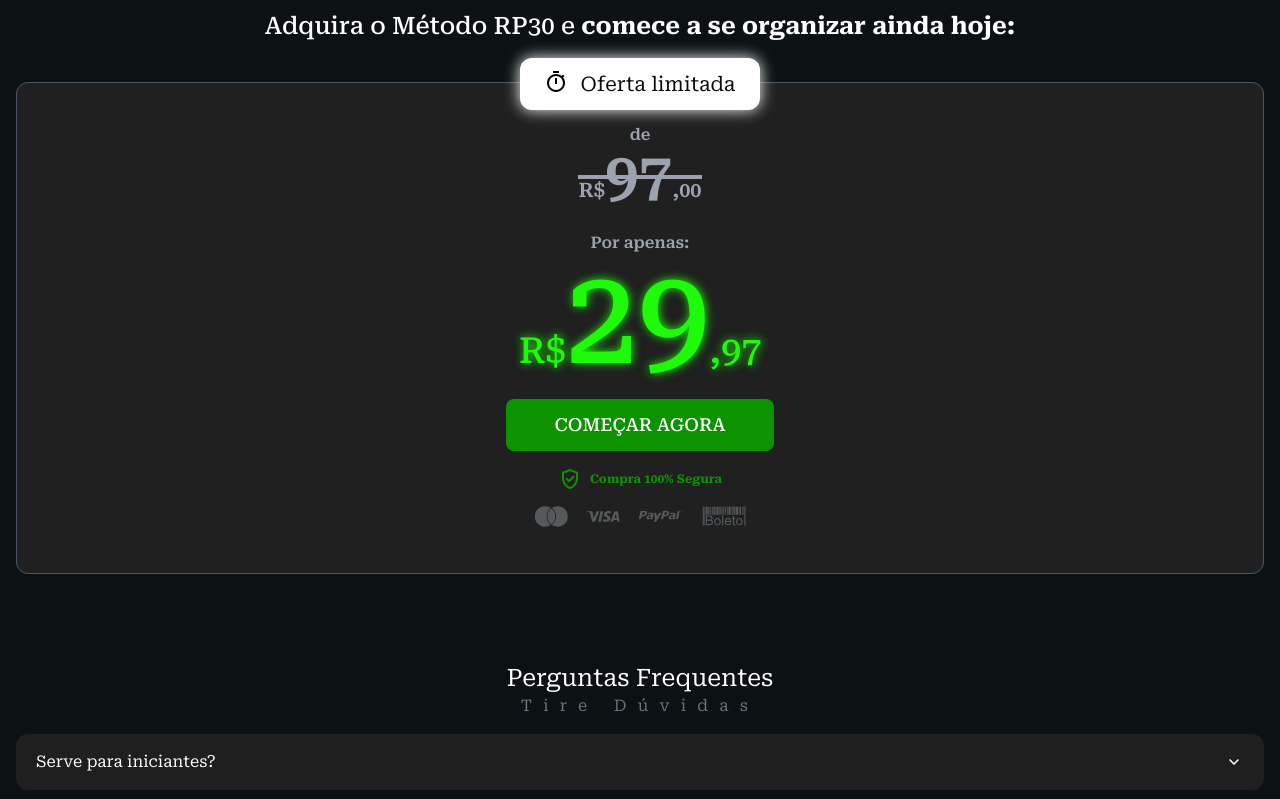
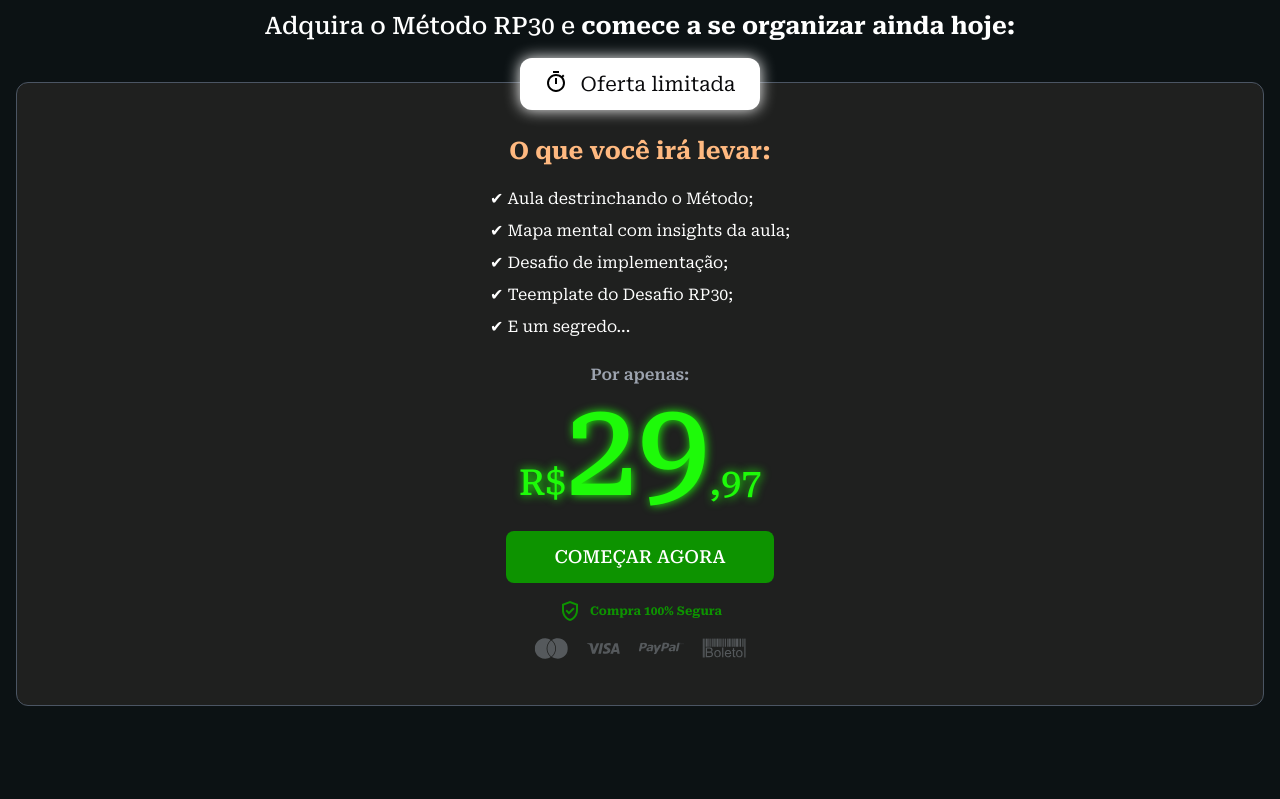
Before and after one commit to marceloakalopes/formUX, a Next.js app: page /rp30 in a window 1280 px wide. Shown: the part 1700-2499 px from the top of the page. Built offline with nearby package versions, Linux system fonts and the light colour scheme.

Commit message:
chore: changes on the offer section

```diff
--- a/src/app/rp30/page.tsx
+++ b/src/app/rp30/page.tsx
@@ -191,11 +191,19 @@ export default function Page() {
             </div>
 
             <div className="relative flex flex-col items-center mb-6">
-              <p className="text-gray-400 font-semibold">de</p>
-              <h2 className="text-gray-400 text-xl text-end font-semibold">
-                R$<span className="text-6xl">97</span>,00
-              </h2>
-              <span className="absolute h-[4px] bg-gray-400 w-full top-[52px]"></span>
+              <div className="flex flex-col items-center mt-3 px-2 gap-5">
+                <h2 className="text-[#FFB980] text-2xl font-bold">
+                  O que você irá levar:
+                </h2>
+                <div className="flex flex-col items-start gap-2 px-5 text-white">
+                  <p>✔ Aula destrinchando o Método;</p>
+                  <p>✔ Mapa mental com insights da aula;</p>
+                  <p>✔ Desafio de implementação;</p>
+                  <p>✔ Teemplate do Desafio RP30;</p>
+                  <p>✔ E um segredo...</p>
+                </div>
+              </div>
+
             </div>
 
             <p className="text-gray-400 font-semibold">Por apenas:</p>
@@ -203,7 +211,7 @@ export default function Page() {
               R$<span className="text-9xl">29</span>,97
             </h2>
             <a
-            target="_blank"
+              target="_blank"
               href="https://pay.kiwify.com.br/ULC5bvO"
               className="text-white text-lg font-medium rounded-lg font-xl my-4 px-12 py-3 bg-[#0D9300]"
             >
@@ -245,12 +253,18 @@ export default function Page() {
             question="Como faço para tirar dúvidas?"
             answer="Você pode enviar seus comentários nas aulas que o Marcelo estará respondendo."
           />
-          <DropDown question="Quais são as formas de pagamento?" answer="Você pode pagar com cartão de crédito ou PIX." />
-          <DropDown question="Posso adquirir depois?" answer="Sim, você poderá adquirir posteriormente por R$ 97,00. Essa é uma promoção especial de lançamento e vai durar por pouco tempo." />
+          <DropDown
+            question="Quais são as formas de pagamento?"
+            answer="Você pode pagar com cartão de crédito ou PIX."
+          />
+          <DropDown
+            question="Posso adquirir depois?"
+            answer="Sim, você poderá adquirir posteriormente por R$ 97,00. Essa é uma promoção especial de lançamento e vai durar por pouco tempo."
+          />
         </div>
       </section>
       <footer>
-        <div className="bg-gray-950 text-white text-center py-6">
+        <div className="bg-gray-950 text-white text-xs text-center py-6">
           <p>© Todos os direitos reservados | Marcelo Lopes</p>
         </div>
       </footer>
```
